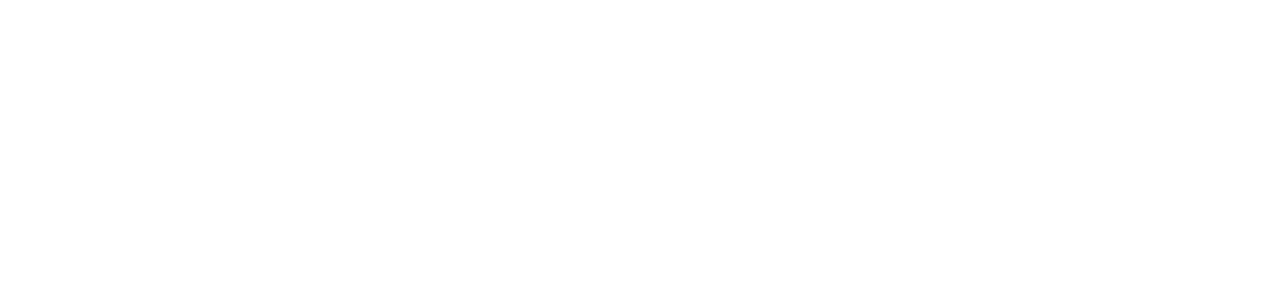
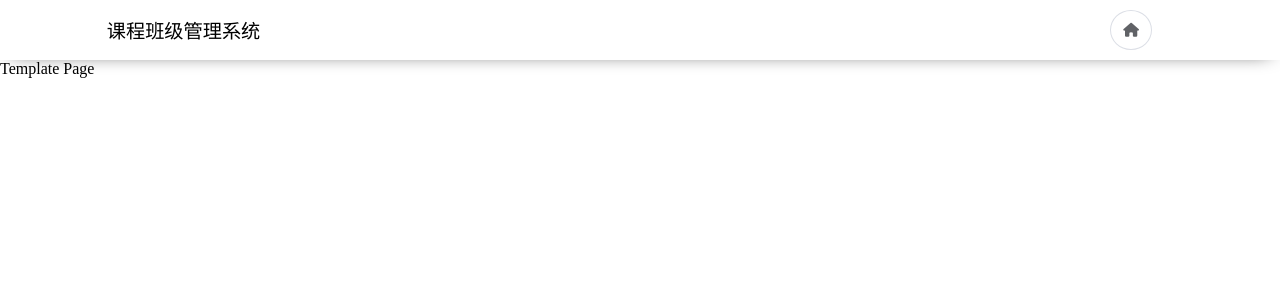
Before and after one commit to AzureLeon1/CourseManagementSystem, a Vue app: page /#/template in a window 1280 px wide. Shown: the top 300 px of the page. Built offline with nearby package versions, Linux system fonts and the light colour scheme.

Commit message:
template views

```diff
--- a/src/App.vue
+++ b/src/App.vue
@@ -1,12 +1,17 @@
 <template>
   <div id="app">
+    <Navigation />
     <router-view/>
   </div>
 </template>
 
 <script>
+import Navigation from './components/Navigation.vue'
 export default {
-  name: 'App'
+  name: 'App',
+  components: {
+    Navigation
+  },
 }
 </script>
 
--- a/src/router/index.js
+++ b/src/router/index.js
@@ -1,6 +1,7 @@
 import Vue from 'vue'
 import Router from 'vue-router'
 import Homepage from '@/views/Homepage'
+import Template from '@/views/Template'
 
 Vue.use(Router)
 
@@ -9,7 +10,12 @@
     {
       path: '/',
       name: 'Homepage',
-      component: Homepage
+      component: Homepage,
+    },
+    {
+      path: '/template',
+      name: 'Template',
+      component: Template
     }
   ]
 })
--- a/src/views/Homepage.vue
+++ b/src/views/Homepage.vue
@@ -1,17 +1,12 @@
 <template>
   <div class="home">
-    <Navigation />
     <h1 style="text-align: center">{{ msg }}</h1>
   </div>
 </template>
 
 <script>
-import Navigation from '../components/Navigation.vue'
 export default {
   name: 'Homepage',
-  components: {
-    Navigation
-  },
   data () {
     return {
       msg: 'Welcome to CCMS'
--- /dev/null
+++ b/src/views/Template.vue
@@ -0,0 +1,30 @@
+<template>
+  <div id="template">
+    Template Page
+
+  </div>
+</template>
+
+<script>
+export default {
+  name: 'Template',
+  components: {
+
+  },
+  data() {
+    return {
+
+    }
+  },
+  methods: {
+
+  },
+  computed() {
+
+  }
+}
+</script>
+
+<style>
+
+</style>
```
